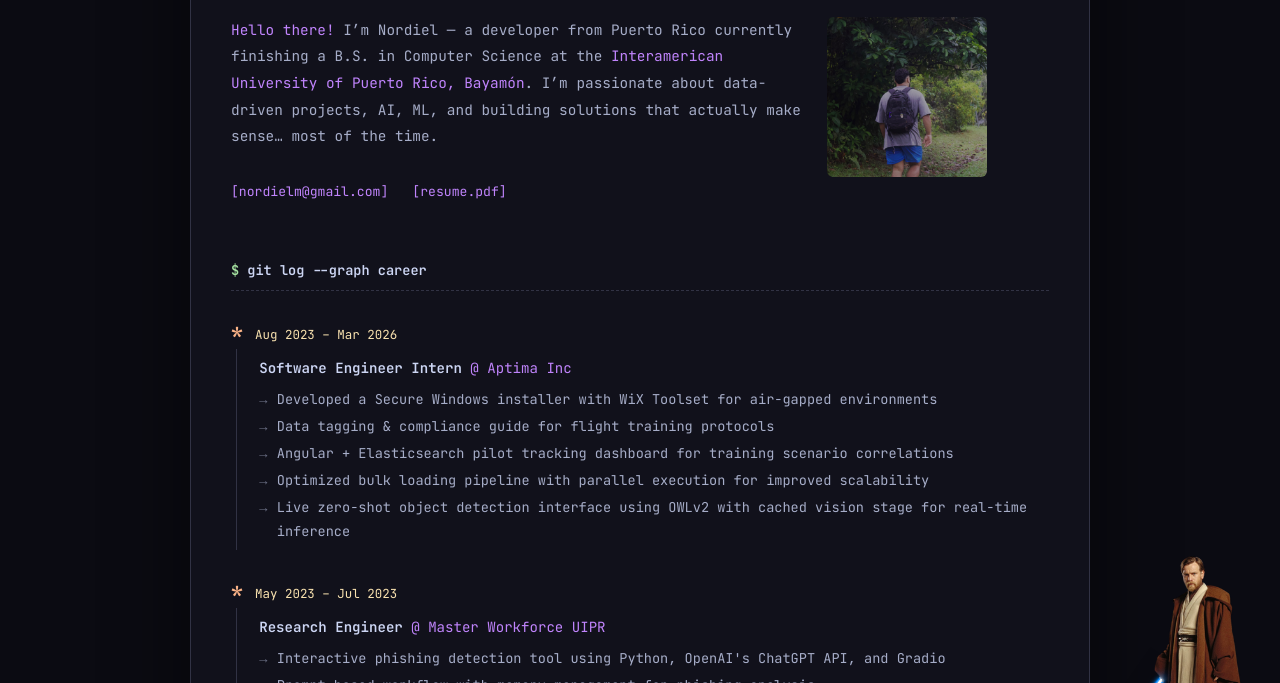
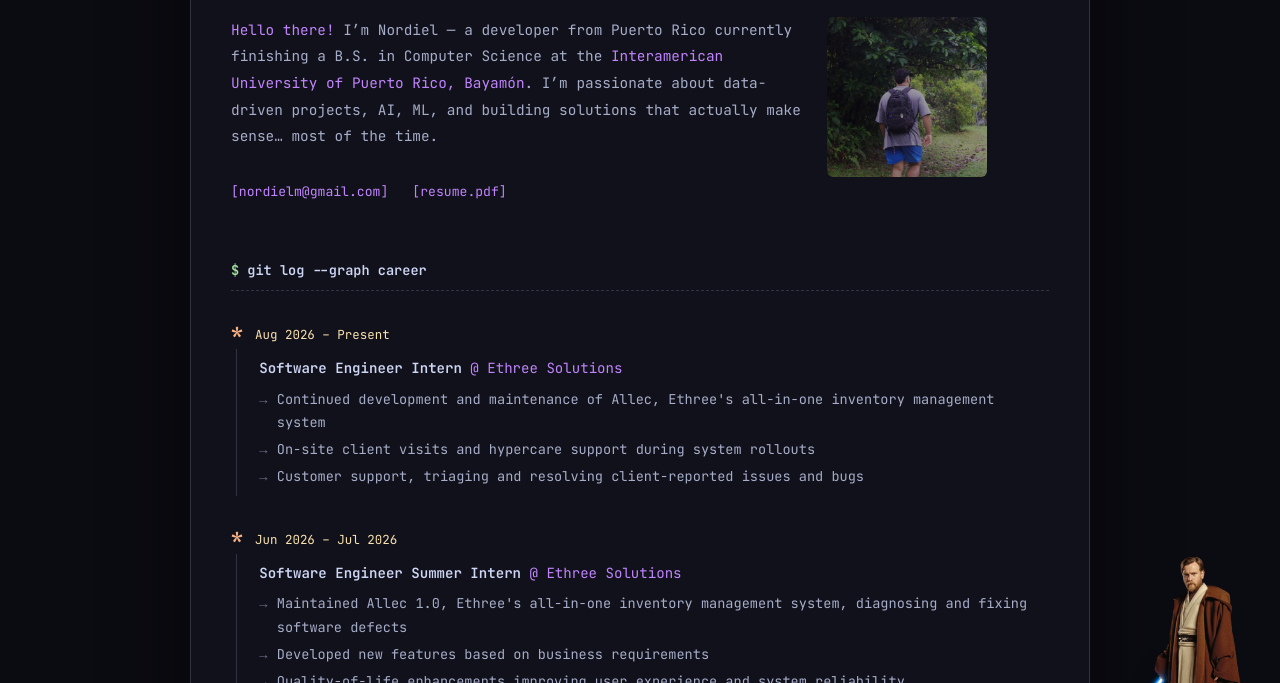
Before and after one commit to nordiel/nordiel-v2, an Eleventy site: page index.html in a window 1280 px wide. Shown: the part 269-952 px from the top of the page. Built offline with nearby package versions, Linux system fonts and the light colour scheme; Eleventy itself is replaced by a stand-in of ours; files that its build step writes are made by us from their sources.

Commit message:
Add Ethree Solutions internships to experience

```diff
--- a/index.html
+++ b/index.html
@@ -91,6 +91,38 @@
         <!-- Experience -->
         <section id="experience" class="boot-hide">
             <h2><span class="ps1" aria-hidden="true">$ </span>git log --graph career</h2>
+            <div class="exp-item">
+                <div class="exp-head">
+                    <span class="git-star" aria-hidden="true">*</span>
+                    <span class="exp-date">Aug 2026 – Present</span>
+                </div>
+                <div class="exp-title">
+                    <span class="exp-role">Software Engineer Intern</span><span class="exp-company"> @ Ethree Solutions</span>
+                </div>
+                <ul>
+                    <li>Continued development and maintenance of Allec, Ethree's all-in-one inventory management
+                        system</li>
+                    <li>On-site client visits and hypercare support during system rollouts</li>
+                    <li>Customer support, triaging and resolving client-reported issues and bugs</li>
+                </ul>
+            </div>
+
+            <div class="exp-item">
+                <div class="exp-head">
+                    <span class="git-star" aria-hidden="true">*</span>
+                    <span class="exp-date">Jun 2026 – Jul 2026</span>
+                </div>
+                <div class="exp-title">
+                    <span class="exp-role">Software Engineer Summer Intern</span><span class="exp-company"> @ Ethree Solutions</span>
+                </div>
+                <ul>
+                    <li>Maintained Allec 1.0, Ethree's all-in-one inventory management system, diagnosing and fixing
+                        software defects</li>
+                    <li>Developed new features based on business requirements</li>
+                    <li>Quality-of-life enhancements improving user experience and system reliability</li>
+                </ul>
+            </div>
+
             <div class="exp-item">
                 <div class="exp-head">
                     <span class="git-star" aria-hidden="true">*</span>
```
